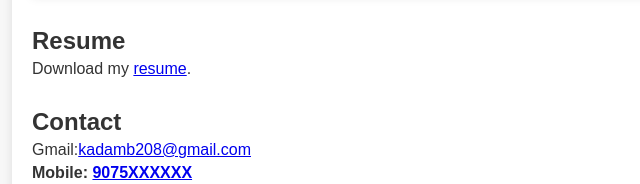
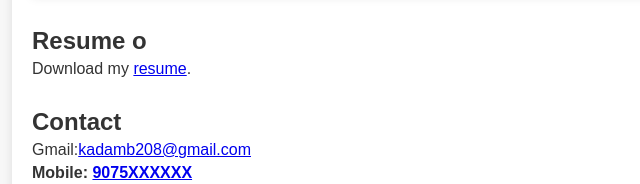
Before and after one commit to Bharat8989/CodSoft, a plain HTML site: page portfolio.html in a window 1280 px wide. Shown: the part 1015-1199 px from the top of the page, 158-798 px from the left. Drawn offline with Linux system fonts and the light colour scheme.

Commit message:
addting files

```diff
--- a/portfolio.html
+++ b/portfolio.html
@@ -63,7 +63,7 @@
 
         <!-- Resume Section -->
         <section id="resume">
-            <h2>Resume</h2>
+            <h2>Resume o</h2>
             <p>Download my <a href="your-resume.pdf" target="_blank">resume</a>.</p>
         </section>
 
```
